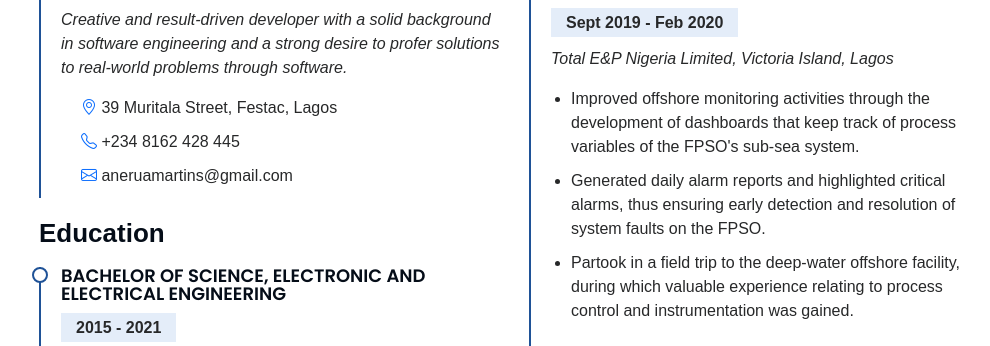
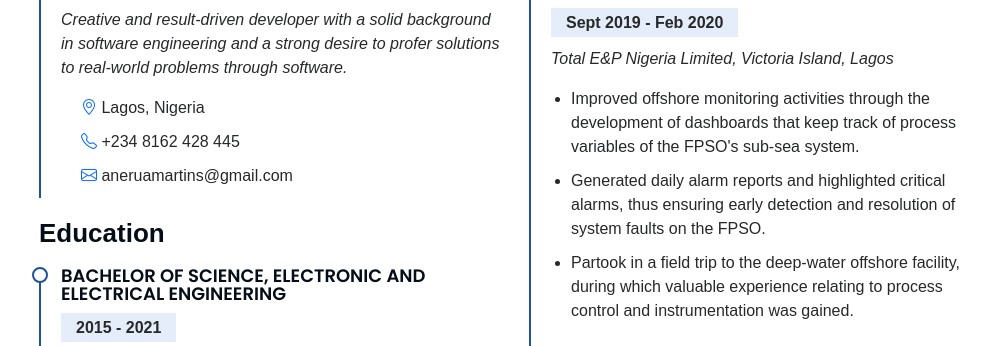
Before and after one commit to anerua/SardineNew, a Django app: page / in a window 1280 px wide. Shown: the part 2314-2660 px from the top of the page, without its empty margins (273-1263 px from the left). Run offline with Django 3.2, Linux system fonts and the light colour scheme; some libraries are stand-ins or nearby versions.

Commit message:
update address

```diff
--- a/portfolio/templates/portfolio/index.html
+++ b/portfolio/templates/portfolio/index.html
@@ -290,7 +290,7 @@
               <h4>Martins Anerua</h4>
               <p><em>Creative and result-driven developer with a solid background in software engineering and a strong desire to profer solutions to real-world problems through software.</em></p>
               <ul class="list-unstyled">
-                <li><i class="bi bi-geo-alt text-primary"></i> <span>39 Muritala Street, Festac, Lagos</span></li>
+                <li><i class="bi bi-geo-alt text-primary"></i> <span>Lagos, Nigeria</span></li>
                 <li><i class="bi bi-telephone text-primary"></i> <span>+234 8162 428 445</span></li>
                 <li><i class="bi bi-envelope text-primary"></i> <span>aneruamartins@gmail.com</span></li>
               </ul>
```
